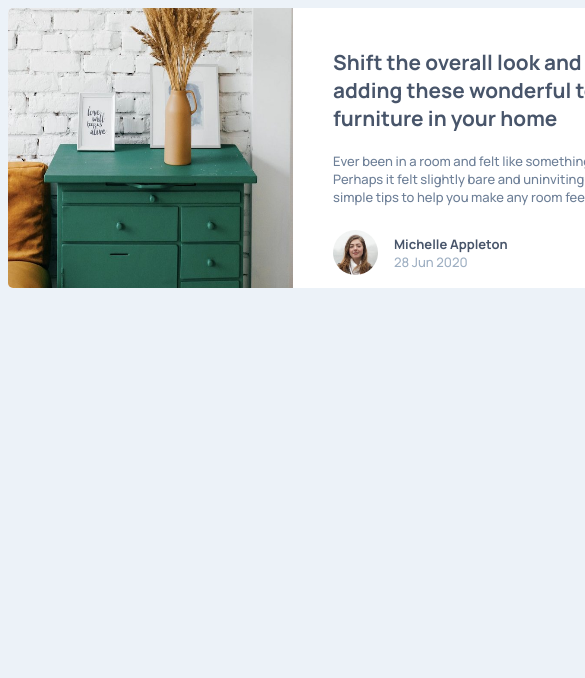
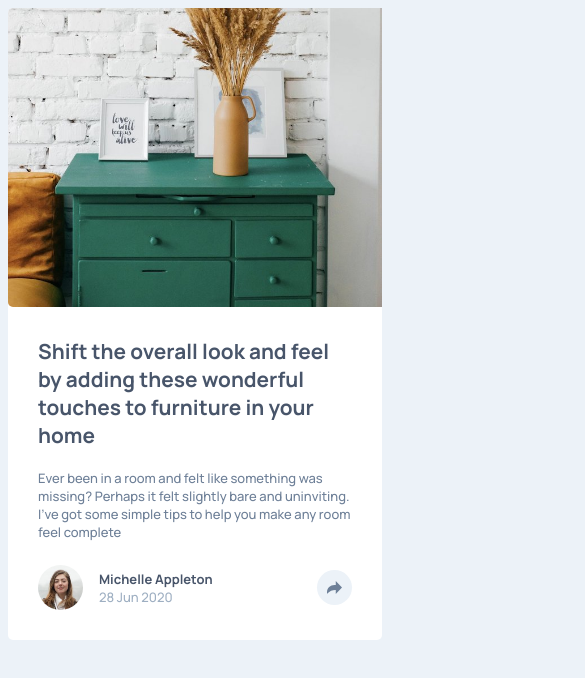
Before and after one commit to marketerly/article-perview, a plain HTML site: page index.html in a window 390 px wide. Shown: the top 678 px of the page, 585 px wide, since content can reach past the window. Drawn offline with Linux system fonts and the light colour scheme.

Commit message:
finished some of the mobile design

```diff
--- a/scss/styles.scss
+++ b/scss/styles.scss
@@ -146,5 +146,24 @@ body {
 .hideShare {
   visibility: hidden;
   opacity: 0;
-  // transition: visibility 0s, opacity 1.5s linear;
+  transition: visibility 0.5s, opacity 0.5s ease-out;
 }
+
+@media screen and (max-width: 680px) {
+  .card,
+  .card__content,
+  .card__footer {
+    flex-wrap: wrap;
+  }
+  .card,
+  .card__image {
+    width: auto;
+    height: auto;
+  }
+  .card__image {
+    width: 100%;
+  }
+  .card__content {
+    padding: 30px;
+  }
+}
```
Also changed, not shown: scss/styles.css, 1 other file.
